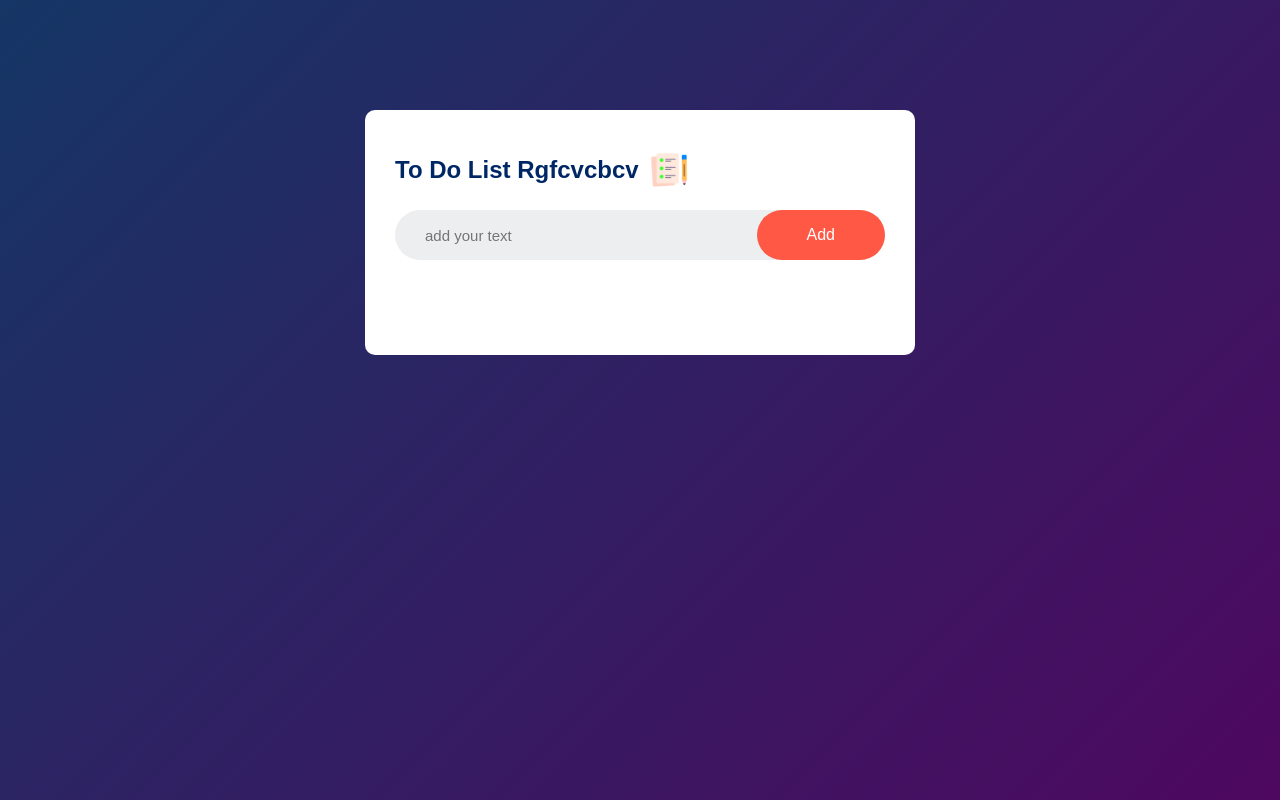
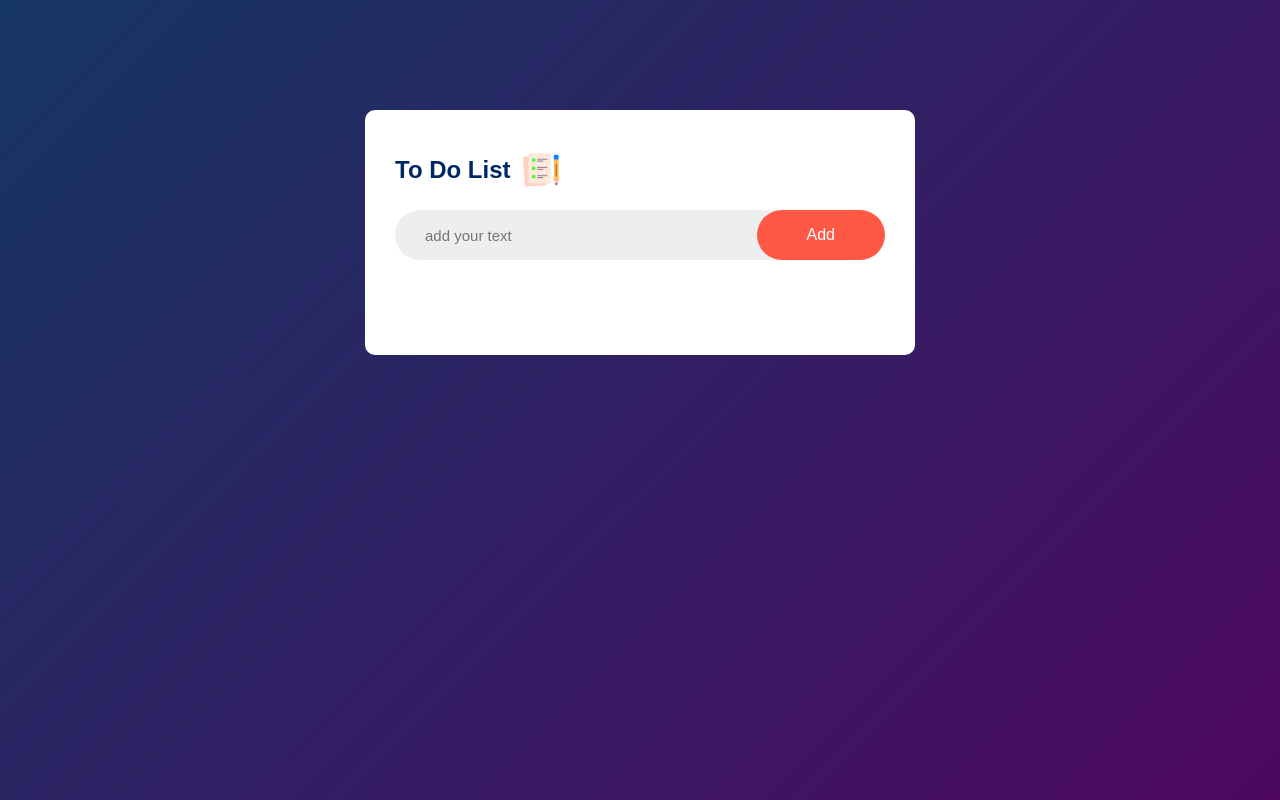
Before and after one commit to Skaggy/ToDoList, a plain HTML site: page index.html in a window 1280 px wide. Drawn offline with Linux system fonts and the light colour scheme.

Commit message:
Update index.html

```diff
--- a/index.html
+++ b/index.html
@@ -11,7 +11,7 @@
 <body>
     <div class="container">
         <div class="todo">
-            <h2>To Do List Rgfcvcbcv <img src="images/icon.png" alt=""></h2>
+            <h2>To Do List<img src="images/icon.png" alt=""></h2>
             <div class="row">
                 <input type="text" id="input-box" placeholder="add your text">
                 <button onclick="AddTask()">Add</button>
```
